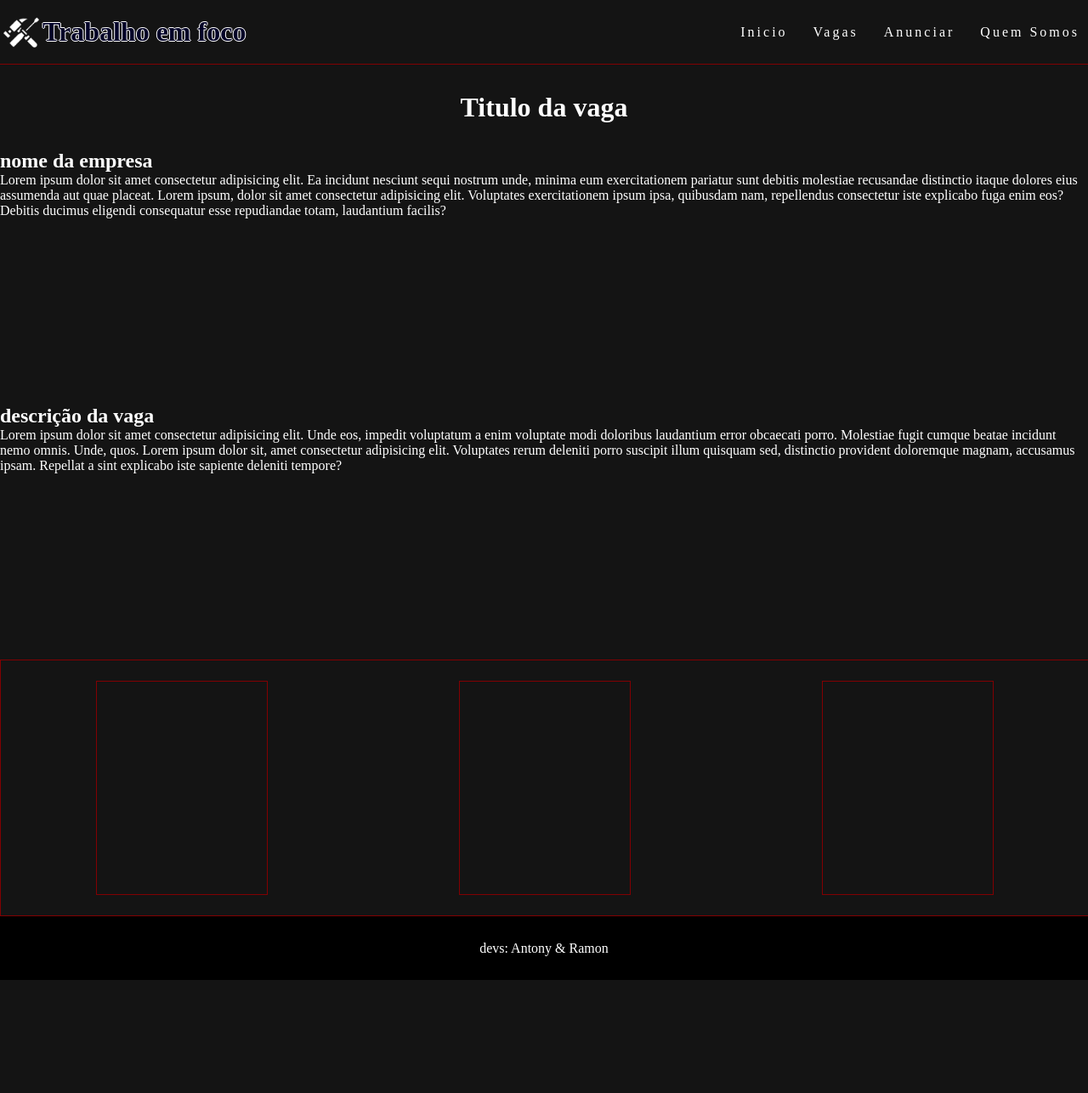
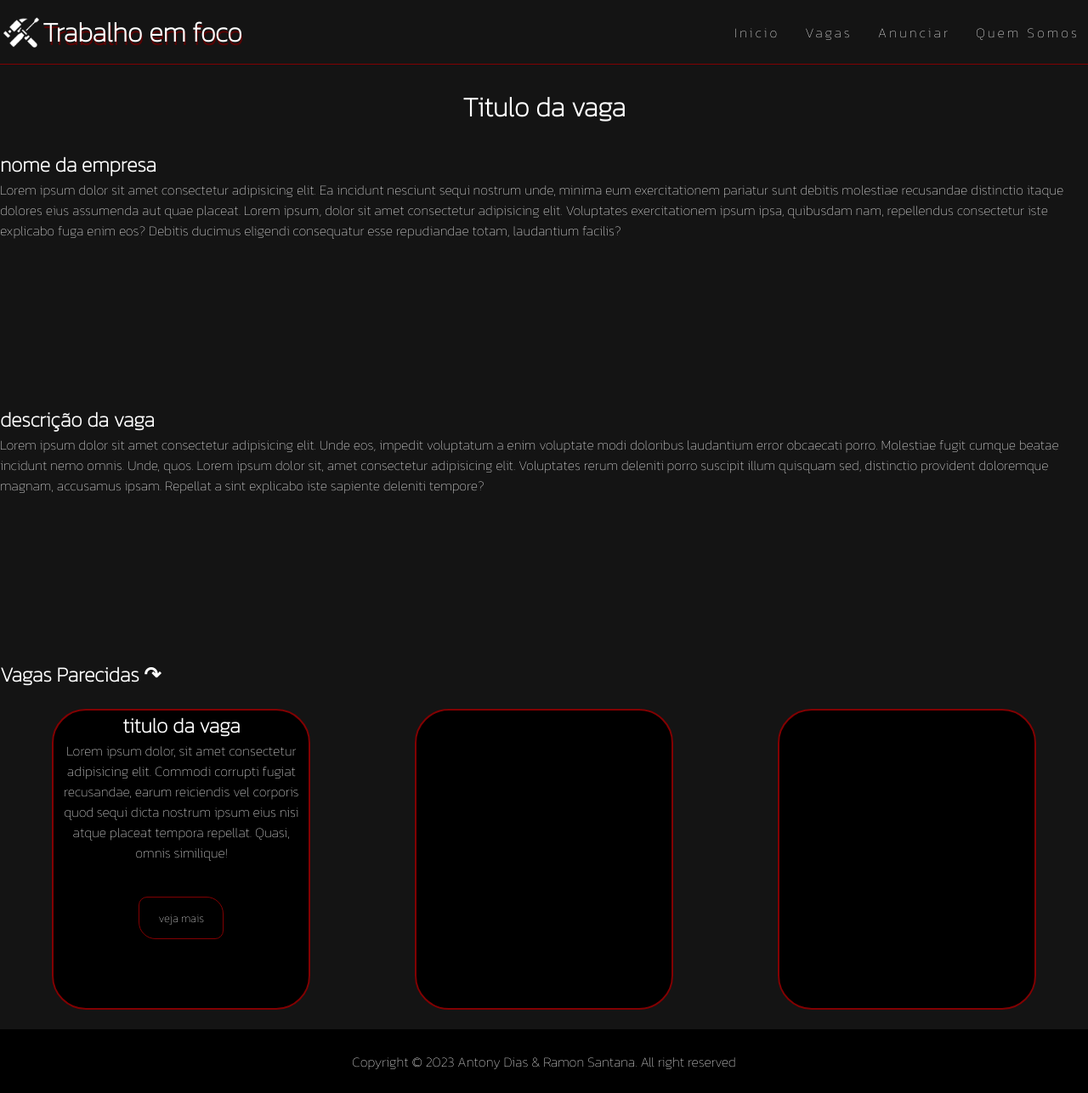
Before and after one commit to ramon1997/trabalhoemfoco, a PHP site: page /vaga.php in a window 1280 px wide. Shown: the whole page at 85% size. Before the commit the page ends 1153 px from the top, so only its background shows below. Run offline with PHP 8.4, Linux system fonts and the light colour scheme.

Commit message:
add mais estilo nas paginas vagas e vaga

```diff
--- a/css/menu.css
+++ b/css/menu.css
@@ -10,8 +10,7 @@ div.barra {
     border-bottom: #820002 solid 1px;
 }
 div.barra h1{
-    color: #000027;
-    text-shadow: -1px 0 white, 0 1px white, 1px 0 white, 0 -1px white;
+    color: #fff;
 }
 
 div.barra img{
--- a/css/style.css
+++ b/css/style.css
@@ -1,6 +1,8 @@
+@import url('https://fonts.googleapis.com/css2?family=Kanit:wght@100&display=swap');
 * {
     margin: 0;
     padding: 0;
+    font-family: Kanit;
 }
 
 html {
--- a/css/vaga.css
+++ b/css/vaga.css
@@ -16,9 +16,8 @@
 
 .relacionados{
     width: 100%;
-    height: 300px;
+    height: 400px;
     background-color: #141414;
-    border: #820002 1px solid;
     display: flex;
     justify-content: space-around ;
     align-items: center;
@@ -26,7 +25,36 @@
 }
 
 .relacionados .card{
-    width: 200px;
-    height: 250px;
-    border: #820002 1px solid;
+    width: 300px;
+    height: 350px;
+    background-color: #000;
+    border-radius: 40px;
+    color: #fff;
+    text-align: center;
+    border: 2px solid #820002;
 }
+
+.relacionados .card button{
+    background-color: #000;
+    color: #fff;
+    width: 100px;
+    height: 50px;
+    border: 1px solid #820002;
+    border-radius: 10px 20px 10px 20px;
+    margin-top: 40px;
+}
+
+.relacionados .card button:hover{
+    background-color: #a30002;
+    border: #000 2px solid;
+}
+
+.relacionados .card:hover{
+    background-image: linear-gradient(to top, #cc0002, #a30002, #820002, #820002);
+    border: 2px solid #000;
+}
+
+#deixe{
+    background-color: #141414;
+    color: #fff;
+}
--- a/index.php
+++ b/index.php
@@ -75,7 +75,7 @@
         <p>Lorem ipsum dolor sit amet consectetur adipisicing elit. Distinctio neque ullam id iste incidunt praesentium, libero reiciendis maxime amet minima quo corporis vero odio non laudantium labore magnam maiores est?</p>
     </div>
     <footer>
-        <p>devs: Antony & Ramon</p>
+        <p>Copyright © 2023 Antony Dias & Ramon Santana. All right reserved</p>
     </footer>
     <script src="js.js"></script>
 </body>
--- a/vaga.php
+++ b/vaga.php
@@ -40,12 +40,17 @@
         <h2>descrição da vaga</h2>
         <p>Lorem ipsum dolor sit amet consectetur adipisicing elit. Unde eos, impedit voluptatum a enim voluptate modi doloribus laudantium error obcaecati porro. Molestiae fugit cumque beatae incidunt nemo omnis. Unde, quos. Lorem ipsum dolor sit, amet consectetur adipisicing elit. Voluptates rerum deleniti porro suscipit illum quisquam sed, distinctio provident doloremque magnam, accusamus ipsam. Repellat a sint explicabo iste sapiente deleniti tempore?</p>
     </div>
+    <h2 id="deixe">Vagas Parecidas &curvearrowright;</h2>
     <div class="relacionados">
-        <div class="card"></div>
+        <div class="card">
+            <h2>titulo da vaga</h2>
+            <p>Lorem ipsum dolor, sit amet consectetur adipisicing elit. Commodi corrupti fugiat recusandae, earum reiciendis vel corporis quod sequi dicta nostrum ipsum eius nisi atque placeat tempora repellat. Quasi, omnis similique!</p>
+            <button>veja mais</button>
+        </div>
         <div class="card"></div>
         <div class="card"></div>
     </div>
-    <footer>devs: Antony & Ramon</footer>
+    <footer>Copyright © 2023 Antony Dias & Ramon Santana. All right reserved</footer>
     <script src="js.js"></script>
 </body>
 </html>
--- a/vagas.php
+++ b/vagas.php
@@ -72,7 +72,7 @@
             <button>veja mais</button>
         </div>
     </div>
-    <footer>devs: Antony & Ramon</footer>
+    <footer>Copyright © 2023 Antony Dias & Ramon Santana. All right reserved</footer>
     <script src="js.js"></script>
 </body>
 
```
Also changed, not shown: css/estilo-vagas.css (+8 -3 lines).
